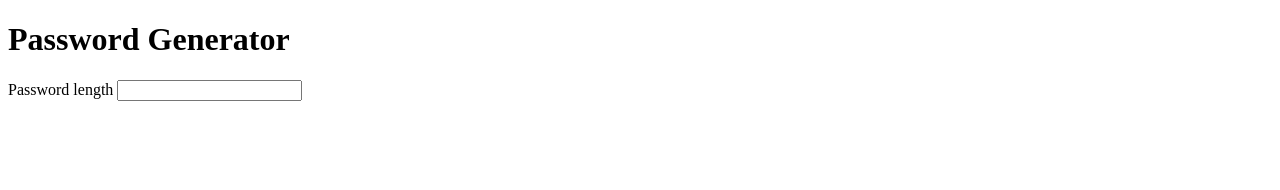
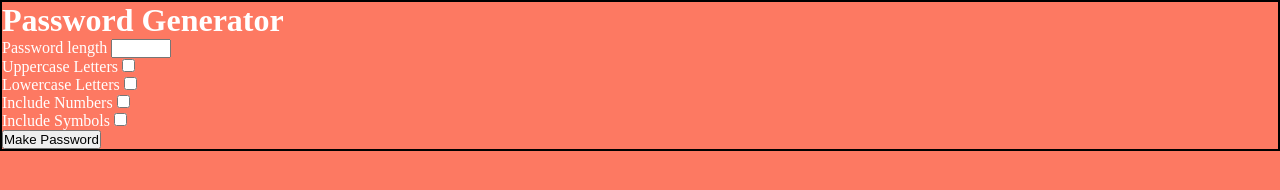
Before and after one commit to ryan-larsen/Password-Generator, a plain HTML site: page index.html in a window 1280 px wide. Drawn offline with Linux system fonts and the light colour scheme.

Commit message:
Finished html

```diff
--- a/index.html
+++ b/index.html
@@ -1,5 +1,6 @@
 <!DOCTYPE html>
 <html lang="en">
+
 <head>
     <meta charset="UTF-8">
     <meta name="viewport" content="width=device-width, initial-scale=1.0">
@@ -7,15 +8,42 @@
     <link rel="stylesheet" href="styles.css">
     <title>Document</title>
 </head>
+
 <body>
     <div class="container">
         <h1>Password Generator</h1>
-        <label for="length">Password length</label>
-        <input type="number">
+        <div class="result-box">
+            <span id="result"></span>
+        </div>
+        <div class="settings">
+            <label for="length">Password length</label>
+            <input type="number" id="length" min="8" max="128">
+        </div>
+        <div class="settings">
+            <label for="Uppercase Letters">Uppercase Letters</label>
+            <input type="checkbox" id="uppercase">
+        </div>
+        <div class="settings">
+            <label for="Lowercase Letters">Lowercase Letters</label>
+            <input type="checkbox" id="lowercase">
+        </div>
+        <div class="settings">
+            <label for="Include numbers">Include Numbers</label>
+            <input type="checkbox" id="numbers">
+        </div>
+        <div class="settings">
+            <label for="Include symbols">Include Symbols</label>
+            <input type="checkbox" id="symbols">
+        </div>
+        <button class="button" id="makePassword">
+            Make Password
+        </button>
+
     </div>
 
 
 
     <script src="script.js"></script>
 </body>
+
 </html>
--- a/styles.css
+++ b/styles.css
@@ -0,0 +1,14 @@
+* {
+    margin: 0;
+    padding: 0;
+    box-sizing: border-box;
+}
+
+body {
+    background-color: rgba(252, 38, 0, 0.616);
+    color: #fff;
+}
+
+.container {
+    border: 2px solid black;
+}
```
